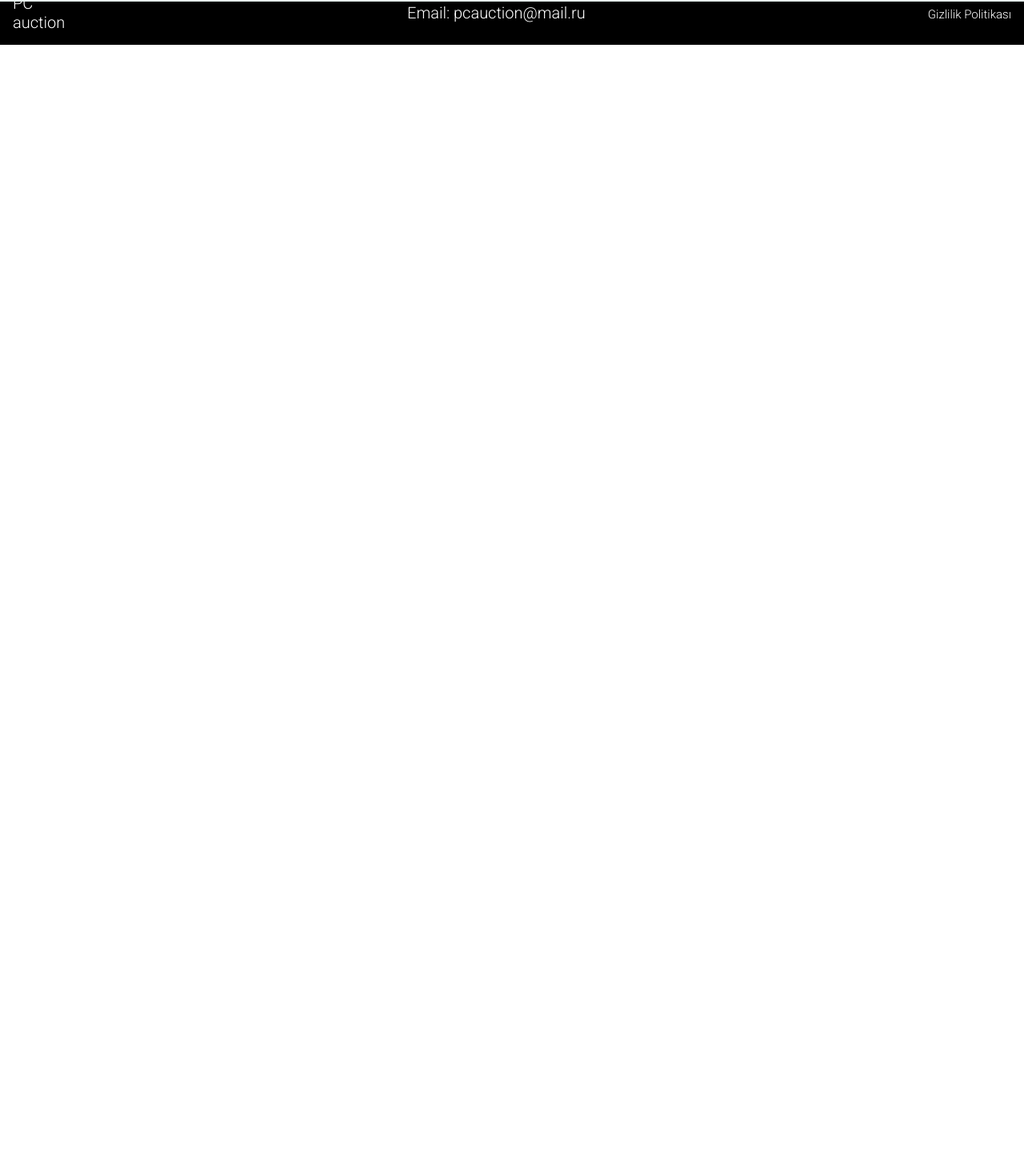
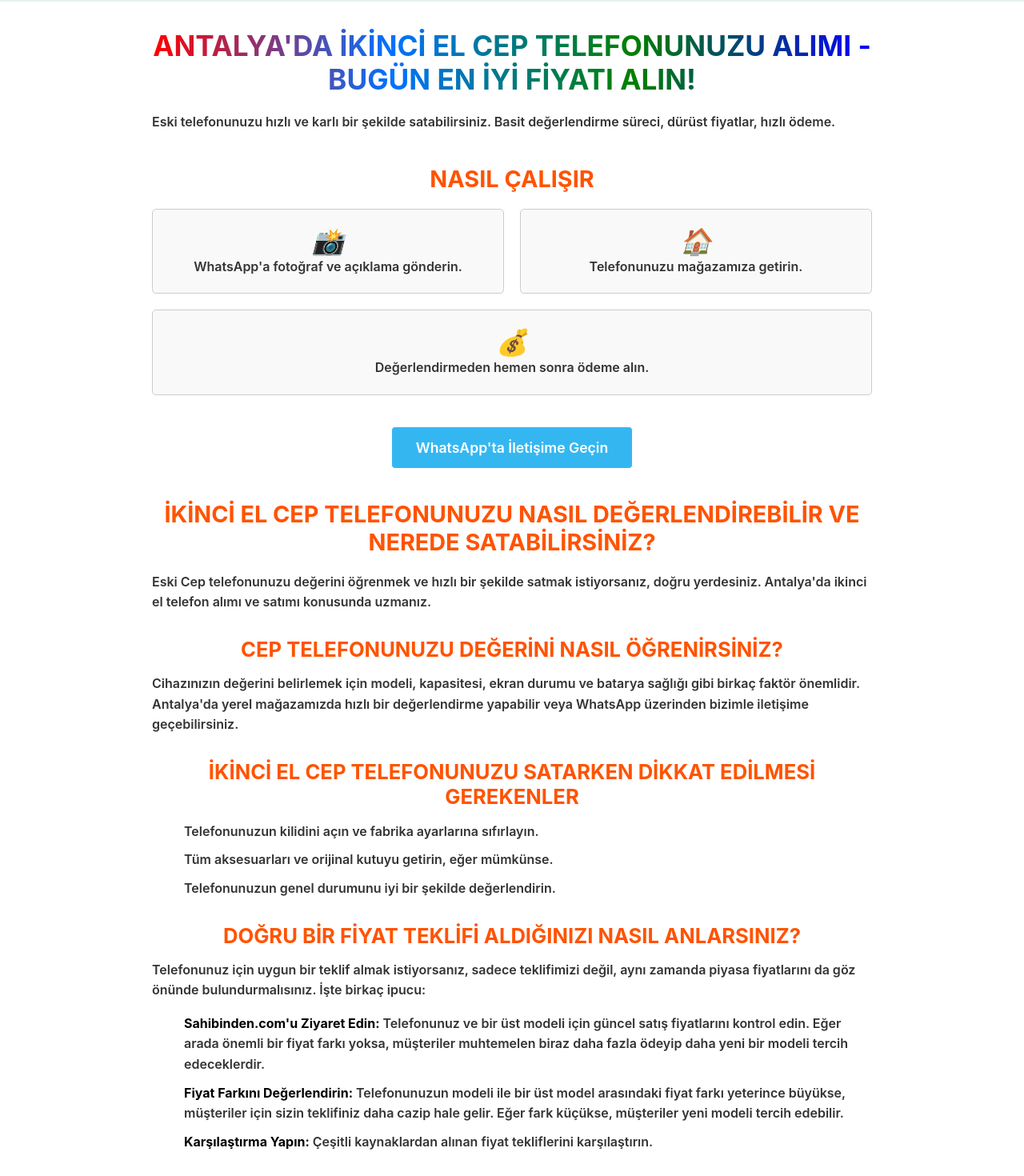
Before and after one commit to Ramiz2284/pcref-tr-public, a React (Create React App) app: page /iphone in a window 1280 px wide. Shown: the part 74-1544 px from the top of the page at 80% size. Before the commit the page ends 800 px from the top, so only its background shows below. Built offline with nearby package versions, Linux system fonts and the light colour scheme; no server answers.

Commit message:
phone alim add

```diff
--- a/src/App.js
+++ b/src/App.js
@@ -1,51 +1,45 @@
+import { Route, Routes } from 'react-router-dom'
 
+import './App.sass'
+import Footer from './Component/Footer/Footer'
+import Header from './Component/Header/Header'
+import Accessories from './Component/Pages/Accessories/Accessories'
+import LastRequestsAccesories from './Component/Pages/Accessories/LastRequestsAccesories'
+import Computer from './Component/Pages/Computer/Computer'
+import LastRequests from './Component/Pages/Computer/LastRequests'
+import Home from './Component/Pages/Home/Home'
+import { Login } from './Component/Pages/Login'
+import { Registrations } from './Component/Pages/Registrations'
 
-import { Route, Routes } from 'react-router-dom';
-
-
-import './App.sass';
-import Footer from './Component/Footer/Footer';
-import Header from './Component/Header/Header';
-import Accessories from './Component/Pages/Accessories/Accessories';
-import Computer from './Component/Pages/Computer/Computer';
-import Home from './Component/Pages/Home/Home';
-import LastRequests from './Component/Pages/Computer/LastRequests';
-import LastRequestsAccesories from './Component/Pages/Accessories/LastRequestsAccesories';
-import { Login } from './Component/Pages/Login';
-import { Registrations } from './Component/Pages/Registrations';
-
-import { useDispatch, /* useSelector */ } from "react-redux";
-import { fetchAuthMe, /* selectIsAuth */ } from './Component/Redux/LoginSlice';
-import React from 'react';
-import Monitor from './Component/Pages/Monitor/Monitor';
-import LastRequestsMonitor from './Component/Pages/Monitor/LastRequests';
-import Laptops from './Component/Pages/Laptop/Laptops';
-import LastRequestsLaptop from './Component/Pages/Laptop/LastRequests';
-import { Grade } from './Component/Pages/Grade';
-import { ResetPass } from './Component/Pages/ResetPass';
-import Politica from './Politica';
-
-
+import React from 'react'
+import { useDispatch /* useSelector */ } from 'react-redux'
+import BuyUsedPhonesPage from './Component/Pages/BuyUsedPhonesPage'
+import { Grade } from './Component/Pages/Grade'
+import Laptops from './Component/Pages/Laptop/Laptops'
+import LastRequestsLaptop from './Component/Pages/Laptop/LastRequests'
+import LastRequestsMonitor from './Component/Pages/Monitor/LastRequests'
+import Monitor from './Component/Pages/Monitor/Monitor'
+import { ResetPass } from './Component/Pages/ResetPass'
+import { fetchAuthMe /* selectIsAuth */ } from './Component/Redux/LoginSlice'
+import Politica from './Politica'
 
 function App() {
 	// const isAuth = useSelector(selectIsAuth);
 
-  const dispathc = useDispatch();
+	const dispathc = useDispatch()
 
 	React.useEffect(() => {
-    dispathc(fetchAuthMe());
-  }, [dispathc]);
-
-
+		dispathc(fetchAuthMe())
+	}, [dispathc])
 
 	return (
-    <div className="App">
-
+		<div className='App'>
 			<Header />
 
 			<Routes>
 				<Route path='/' element={<Home />} />
 				<Route path='/computer' element={<Computer />} />
+				<Route path='/iphone' element={<BuyUsedPhonesPage />} />
 				<Route path='/lastrequests' element={<LastRequests />} />
 				<Route path='/accessories' element={<Accessories />} />
 				<Route path='/lastrequestsacess' element={<LastRequestsAccesories />} />
@@ -59,13 +53,11 @@ function App() {
 				<Route path='/resetpass' element={<ResetPass />} />
 				<Route path='/grade' element={<Grade />} />
 				<Route path='/politica' element={<Politica />} />
-
 			</Routes>
 
 			<Footer />
-
 		</div>
-  );
+	)
 }
 
-export default App;
+export default App
--- a/src/Component/Header/Header.jsx
+++ b/src/Component/Header/Header.jsx
@@ -3,6 +3,7 @@ import { useDispatch, useSelector } from 'react-redux'
 import { Link } from 'react-router-dom'
 import { logout, selectIsAuth } from '../../Component/Redux/LoginSlice'
 
+import logo from '../../img/logo.png'
 import GoogleTranslate from '../Pages/GoogleTranslate'
 import styles from './Header.module.sass'
 
@@ -42,7 +43,7 @@ function Header() {
 			<div className={styles.header}>
 				<div className={styles.logo}>
 					<Link className={styles.link} to='/'>
-						<li>Bilgisayar alımı</li>
+						<img src={logo} alt='logo' />
 					</Link>
 				</div>
 
--- a/src/Component/Header/Header.module.sass
+++ b/src/Component/Header/Header.module.sass
@@ -13,6 +13,12 @@
   position: fixed
   top: 0
   z-index: 10
+
+  .logo
+
+    .link
+      img
+        width: 50px
 
   .nav
     float: right
--- /dev/null
+++ b/src/Component/Pages/BuyUsedPhonesPage/BuyUsedPhonesPage.sass
@@ -0,0 +1,111 @@
+.buy-used-phones-page
+  font-family: 'SF Pro Text', 'Helvetica Neue', Arial, sans-serif
+  color: #333
+  max-width: 900px
+  margin: auto
+  padding: 20px
+  margin-top: 90px
+
+  h1, h2
+    color: #000
+    text-align: center
+    text-transform: uppercase
+
+  h1
+
+    font-size: 2.2em
+    margin-bottom: 20px
+    background-size: 200% auto
+
+    background: linear-gradient(90deg, red, #0072ff, green, blue)
+    -webkit-background-clip: text
+    -webkit-text-fill-color: transparent
+
+  h2
+    font-size: 1.8em
+    margin-top: 40px
+    margin-bottom: 20px
+
+  .introduction, .how-it-works, .advantages, .customer-reviews
+    margin-bottom: 40px
+  .how-it-works
+    text-align: center
+
+    .steps
+      display: flex
+      justify-content: space-between
+      flex-wrap: wrap
+      gap: 20px
+    .step
+      flex: 1
+      padding: 20px
+      border: 1px solid #ccc
+      border-radius: 5px
+      background-color: #f9f9f9
+      min-width: calc(33.333% - 20px)
+
+      &-icon
+        font-size: 2rem
+        margin-bottom: 10px
+
+      p, ol, ul
+        font-size: 1em
+        line-height: 1.6
+
+      ol, ul
+        padding-left: 40px
+
+  .cta
+    text-align: center
+
+  a.whatsapp-button
+
+    display: inline-block
+    background-color: #34b7f1
+    color: white
+    padding: 15px 30px
+    border-radius: 4px
+    font-size: 1.1em
+    text-decoration: none
+    transition: background-color 0.3s
+
+  a.whatsapp-button:hover
+    background-color: #007BFF
+  .seo-article
+    margin-bottom: 40px
+
+  h2, h3
+    color: #ff5300
+    text-align: center
+
+  h2
+    font-size: 1.8em
+    margin-top: 40px
+    margin-bottom: 20px
+
+  h3
+    font-size: 1.6em
+    margin-top: 30px
+    margin-bottom: 15px
+    text-transform: uppercase
+
+  p, ul
+    font-size: 1em
+    line-height: 1.6
+    color: #333
+
+  ul
+    padding-left: 40px
+
+  li
+    margin-bottom: 10px
+
+  strong
+    color: #000
+
+@media (max-width: 821px)
+  .buy-used-phones-page
+    margin-top: 10px
+    .how-it-works
+      .step
+        min-width: calc(100% - 40px)
--- /dev/null
+++ b/src/Component/Pages/BuyUsedPhonesPage/index.jsx
@@ -0,0 +1,106 @@
+import React from 'react'
+import './BuyUsedPhonesPage.sass'
+
+const BuyUsedPhonesPage = () => {
+	return (
+		<div className='buy-used-phones-page'>
+			<h1>
+				Antalya'da İkinci El Cep telefonunuzu Alımı - Bugün En İyi Fiyatı Alın!
+			</h1>
+
+			<meta
+				name='description'
+				content="Antalya'da ikinci el telefonunuzu alım hizmeti. Hızlı değerlendirme, en iyi fiyatlar. Eski telefonunuzu getirin ve bugün nakit alın!"
+			/>
+
+			<section className='introduction'>
+				<p>
+					Eski telefonunuzu hızlı ve karlı bir şekilde satabilirsiniz. Basit
+					değerlendirme süreci, dürüst fiyatlar, hızlı ödeme.
+				</p>
+			</section>
+
+			<section className='how-it-works'>
+				<h2>Nasıl Çalışır</h2>
+				<div className='steps'>
+					<div className='step'>
+						<i className='step-icon'>📸</i>
+						<p>WhatsApp'a fotoğraf ve açıklama gönderin.</p>
+					</div>
+					<div className='step'>
+						<i className='step-icon'>🏠</i>
+						<p>Telefonunuzu mağazamıza getirin.</p>
+					</div>
+					<div className='step'>
+						<i className='step-icon'>💰</i>
+						<p>Değerlendirmeden hemen sonra ödeme alın.</p>
+					</div>
+				</div>
+			</section>
+
+			<section className='cta'>
+				<a
+					href='https://wa.me/905444558407'
+					target='_blank'
+					rel='noopener noreferrer'
+					className='whatsapp-button'
+				>
+					WhatsApp'ta İletişime Geçin
+				</a>
+			</section>
+
+			<section className='seo-article'>
+				<h2>
+					İkinci El Cep telefonunuzu Nasıl Değerlendirebilir ve Nerede
+					Satabilirsiniz?
+				</h2>
+				<p>
+					Eski Cep telefonunuzu değerini öğrenmek ve hızlı bir şekilde satmak
+					istiyorsanız, doğru yerdesiniz. Antalya'da ikinci el telefon alımı ve
+					satımı konusunda uzmanız.
+				</p>
+				<h3>Cep telefonunuzu Değerini Nasıl Öğrenirsiniz?</h3>
+				<p>
+					Cihazınızın değerini belirlemek için modeli, kapasitesi, ekran durumu
+					ve batarya sağlığı gibi birkaç faktör önemlidir. Antalya'da yerel
+					mağazamızda hızlı bir değerlendirme yapabilir veya WhatsApp üzerinden
+					bizimle iletişime geçebilirsiniz.
+				</p>
+
+				<h3>İkinci El Cep telefonunuzu Satarken Dikkat Edilmesi Gerekenler</h3>
+				<ul>
+					<li>Telefonunuzun kilidini açın ve fabrika ayarlarına sıfırlayın.</li>
+					<li>Tüm aksesuarları ve orijinal kutuyu getirin, eğer mümkünse.</li>
+					<li>Telefonunuzun genel durumunu iyi bir şekilde değerlendirin.</li>
+				</ul>
+				<h3>Doğru Bir Fiyat Teklifi Aldığınızı Nasıl Anlarsınız?</h3>
+
+				<p>
+					Telefonunuz için uygun bir teklif almak istiyorsanız, sadece
+					teklifimizi değil, aynı zamanda piyasa fiyatlarını da göz önünde
+					bulundurmalısınız. İşte birkaç ipucu:
+				</p>
+				<ul>
+					<li>
+						<strong>Sahibinden.com'u Ziyaret Edin:</strong> Telefonunuz ve bir
+						üst modeli için güncel satış fiyatlarını kontrol edin. Eğer arada
+						önemli bir fiyat farkı yoksa, müşteriler muhtemelen biraz daha fazla
+						ödeyip daha yeni bir modeli tercih edeceklerdir.
+					</li>
+					<li>
+						<strong>Fiyat Farkını Değerlendirin:</strong> Telefonunuzun modeli
+						ile bir üst model arasındaki fiyat farkı yeterince büyükse,
+						müşteriler için sizin teklifiniz daha cazip hale gelir. Eğer fark
+						küçükse, müşteriler yeni modeli tercih edebilir.
+					</li>
+					<li>
+						<strong>Karşılaştırma Yapın:</strong> Çeşitli kaynaklardan alınan
+						fiyat tekliflerini karşılaştırın.
+					</li>
+				</ul>
+			</section>
+		</div>
+	)
+}
+
+export default BuyUsedPhonesPage
--- a/src/Component/Pages/Home/Home.jsx
+++ b/src/Component/Pages/Home/Home.jsx
@@ -1,5 +1,6 @@
 import React, { useState } from 'react'
 import accessories from '../../../img/accessories.jpg'
+import iphone from '../../../img/iphone.jpeg'
 import laptop from '../../../img/laptop.jpg'
 import monitors from '../../../img/monitors.jpg'
 import pc from '../../../img/pc.jpg'
@@ -16,9 +17,15 @@ import { Link } from 'react-router-dom'
 
 const homeCard = [
 	{
+		img: iphone,
+		title: 'Cep telefon',
+		categiry: 'iphone',
+	},
+
+	{
 		img: pc,
 		title: 'Bilgisayar',
-		categiry: 'computer',
+		categiry: 'android',
 	},
 	{
 		img: accessories,
@@ -75,11 +82,18 @@ function Home() {
 					<h3>WhatsApp ile Sat</h3>
 					<p>Sadece biz değerlendireceğiz ve en iyi fiyatı teklif edeceğiz</p>
 				</a>
-				<Link className='link' to={`/${selectedCategory}`}>
-					<h3>Açık artırmaya gönder</h3>
-					<p>Ürününüzü gören tüm alıcılar değerlendirecek</p>
-				</Link>
+				{selectedCategory === 'iphone' ? (
+					<Link className='link' to={`/${selectedCategory}`}>
+						<h3>Bilmeniz Gerekenler</h3>
+					</Link>
+				) : (
+					<Link className='link' to={`/${selectedCategory}`}>
+						<h3>Açık artırmaya gönder</h3>
+						<p>Ürününüzü gören tüm alıcılar değerlendirecek</p>
+					</Link>
+				)}
 			</Popup>
+
 			<div className={styles.cards}>
 				{homeCard.map(el => (
 					<div
--- a/src/Component/Pages/Home/Home.module.sass
+++ b/src/Component/Pages/Home/Home.module.sass
@@ -29,11 +29,13 @@
         .homecards
             min-width: 150px
             min-height: 150px
+            max-width: 170px
             padding: 30px
             border-radius: 10px 10px 0 0
             background: #fafafa
             transition: scale 500ms ease
             overflow: hidden
+            margin: 10px
             &:hover
                 scale: 1.2
             img
```
Also changed, not shown: src/img/iphone.jpeg (added), src/img/logo.png (added). Lines whose indentation alone changed are shown as unchanged.
